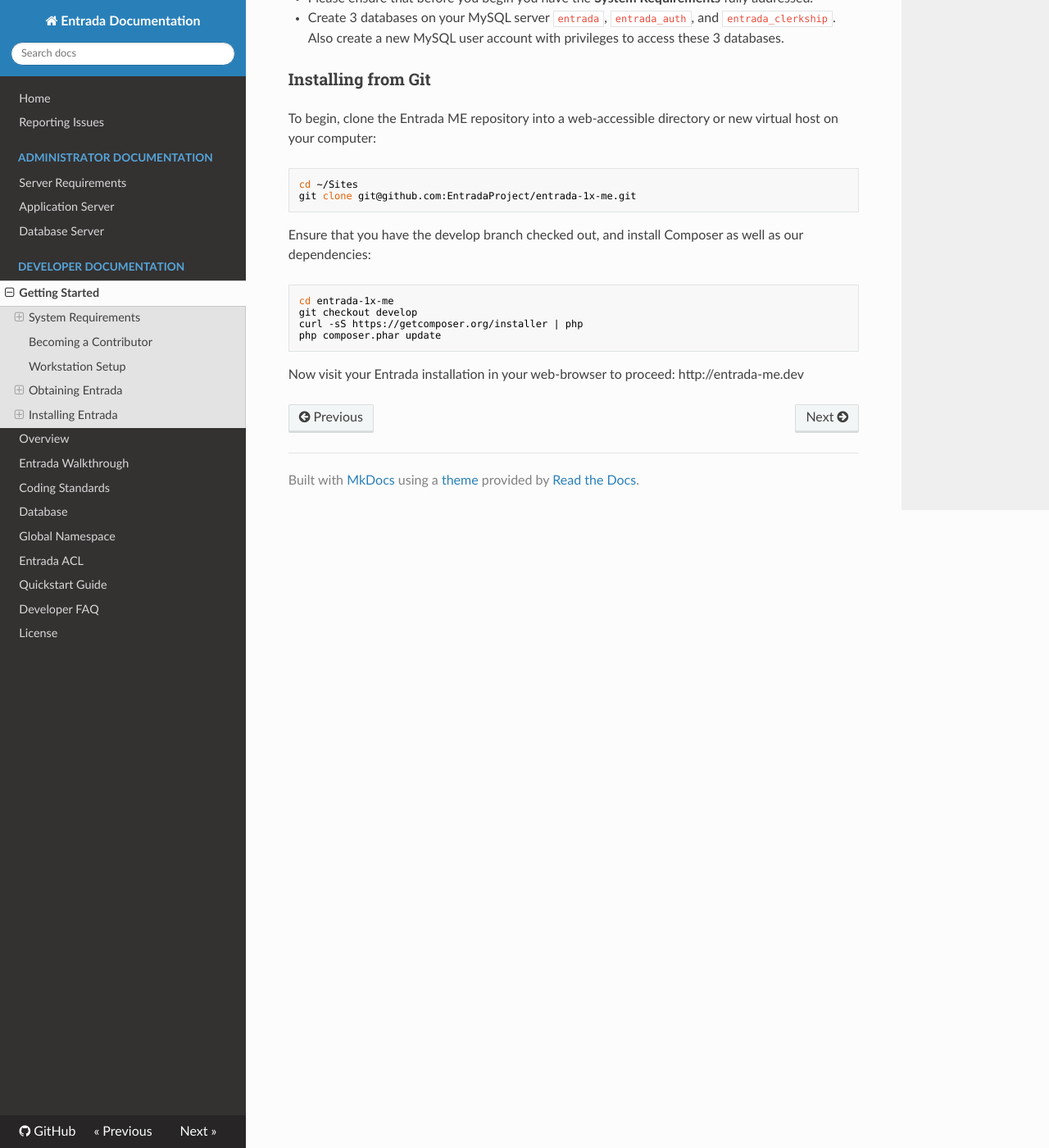
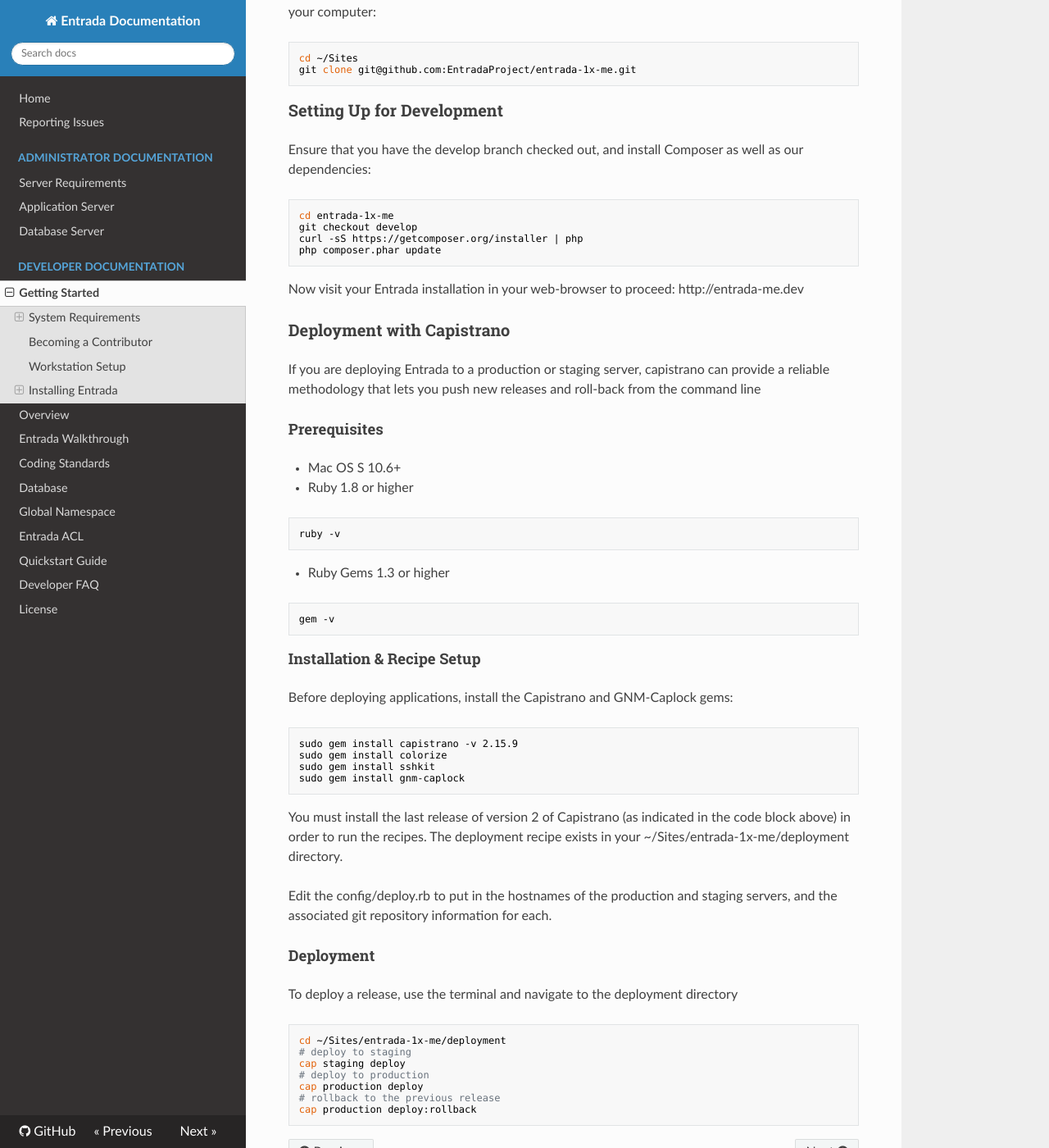
Before and after one commit to pyarmak/entrada-1x-docs, an MkDocs documentation site: the page built from docs/developer/getting-started.md, in a window 1280 px wide and 1400 px high, scrolled down 2399 px. Shown: the whole window at 82% size. Built offline with MkDocs 1.6.1, drawn with Linux system fonts in a browser that asks for light colours; nearby versions of some CDN libraries; old or Windows-style settings are respelled for this version of MkDocs; some of the changed text lies outside the part shown.

Commit message:
Add capistrano deployment information to the developer getting started documentation

````diff
--- a/docs/developer/getting-started.md
+++ b/docs/developer/getting-started.md
@@ -26,6 +26,8 @@ There is no specific setup required for developing Entrada, but there are a numb
 
 Recommended tools:
 
+- [Apple Xcode](https://developer.apple.com/xcode) + command line tools (Mac)
+- [Araxis Merge Professional Edition](http://www.araxis.com/merge/) for comparing git repo's (Mac, PC)
 - [Atlassian SourceTree](http://www.sourcetreeapp.com/) to visually manage local Git repositories (Mac, PC)
 - [PhpStorm](http://www.jetbrains.com/phpstorm/) is the Entrada Consortium recommended IDE (Mac, PC, Linux)
 - [Zend Server Developer Edition](http://www.zend.com/en/products/server/downloads) PHP/Apache/MySql stack (MAC, PC, Linux)
@@ -58,33 +61,23 @@ sudo /usr/local/zend/bin/zendctl.sh restart-apache
 ```
 - After cloning the Entrada source code, set up a virtual host in the Administration > Applications > Virtual Hosts section, so that Zend Server will host the Entrada website.
 
-
-## Obtaining Entrada
+## Installing Entrada
 
 The Entrada (ME and CPD) source code should be obtained via Git source control management, currently hosted on GitHub. In order to obtain **write access** to our repositories, you **must** have a signed Contributor License Agreement on file with us. For more information on contributing to Entrada see the above **Becoming a Contributor** section.
-
-To begin, clone the Entrada repository. This example illustrates Entrada ME:
-```
-git clone git@github.com:EntradaProject/entrada-1x-me.git
-```
-
-### Setting Up for Development
-
-Ensure that you have the develop branch checked out; install Composer:
-
-```
-cd entrada-1x-me
-git checkout develop
-curl -sS https://getcomposer.org/installer | php
-php composer.phar update
-```
-
-## Installing Entrada
 
 ### Prerequisites
 
 * Please ensure that before you begin you have the **System Requirements** fully addressed.
 * Create 3 databases on your MySQL server `entrada`, `entrada_auth`, and `entrada_clerkship`. Also create a new MySQL user account with privileges to access these 3 databases.
+```
+CREATE DATABASE `entrada` CHARACTER SET utf8 COLLATE utf8_general_ci;
+CREATE DATABASE `entrada_auth` CHARACTER SET utf8 COLLATE utf8_general_ci;
+CREATE DATABASE `entrada_clerkship` CHARACTER SET utf8 COLLATE utf8_general_ci;
+CREATE USER 'entrada'@'localhost' IDENTIFIED BY 'password';
+GRANT ALL ON entrada.* TO 'entrada'@'localhost';
+GRANT ALL ON entrada_auth.* TO 'entrada'@'localhost';
+GRANT ALL ON entrada_clerkship.* TO 'entrada'@'localhost';
+```
 
 ### Installing from Git
 
@@ -93,6 +86,8 @@ To begin, clone the Entrada ME repository into a web-accessible directory or new
 cd ~/Sites
 git clone git@github.com:EntradaProject/entrada-1x-me.git
 ```
+
+### Setting Up for Development
 
 Ensure that you have the develop branch checked out, and install Composer as well as our dependencies:
 ```
@@ -103,3 +98,43 @@ php composer.phar update
 ```
 
 Now visit your Entrada installation in your web-browser to proceed: http://entrada-me.dev
+
+### Deployment with Capistrano
+
+If you are deploying Entrada to a production or staging server, capistrano can provide a reliable methodology that lets you push new releases and roll-back from the command line
+
+#### Prerequisites
+- Mac OS S 10.6+
+- Ruby 1.8 or higher
+```
+ruby -v
+```
+- Ruby Gems 1.3 or higher
+```
+gem -v
+```
+
+#### Installation & Recipe Setup
+Before deploying applications, install the Capistrano and GNM-Caplock gems:
+```
+sudo gem install capistrano -v 2.15.9
+sudo gem install colorize
+sudo gem install sshkit
+sudo gem install gnm-caplock
+```
+You must install the last release of version 2 of Capistrano (as indicated in the code block above) in order to run the recipes.
+The deployment recipe exists in your ~/Sites/entrada-1x-me/deployment directory.
+
+Edit the config/deploy.rb to put in the hostnames of the production and staging servers, and the associated git repository information for each.
+
+#### Deployment
+To deploy a release, use the terminal and navigate to the deployment directory
+```
+cd ~/Sites/entrada-1x-me/deployment
+# deploy to staging
+cap staging deploy
+# deploy to production
+cap production deploy
+# rollback to the previous release
+cap production deploy:rollback
+```
````
Also changed, not shown: other parts of docs/developer/getting-started.md (+1 -0 lines).
